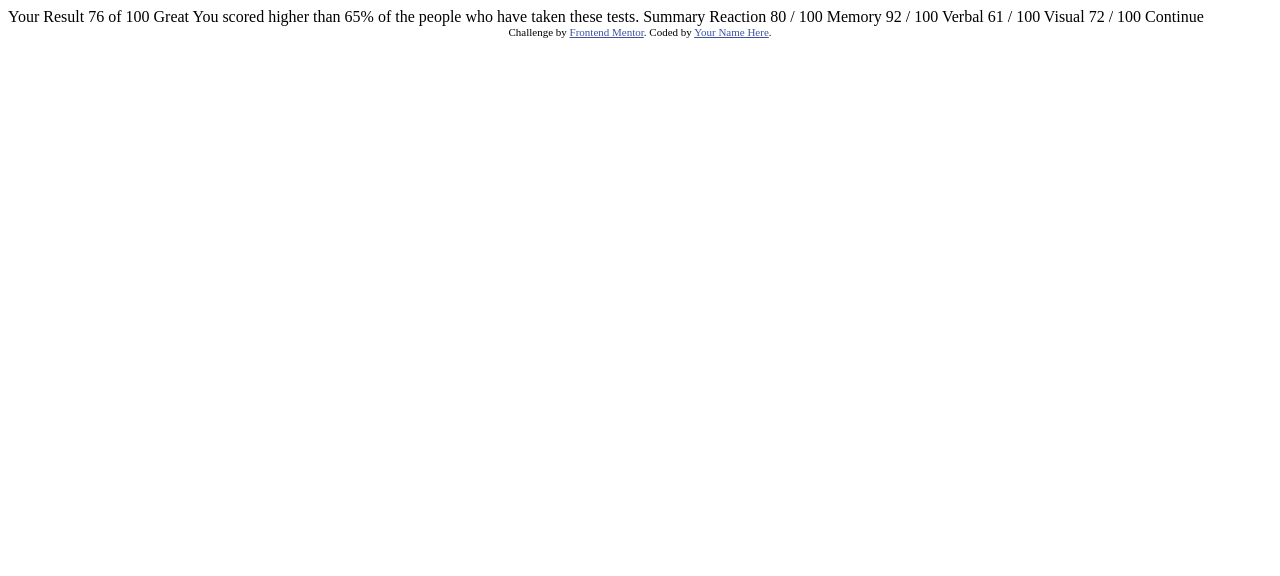
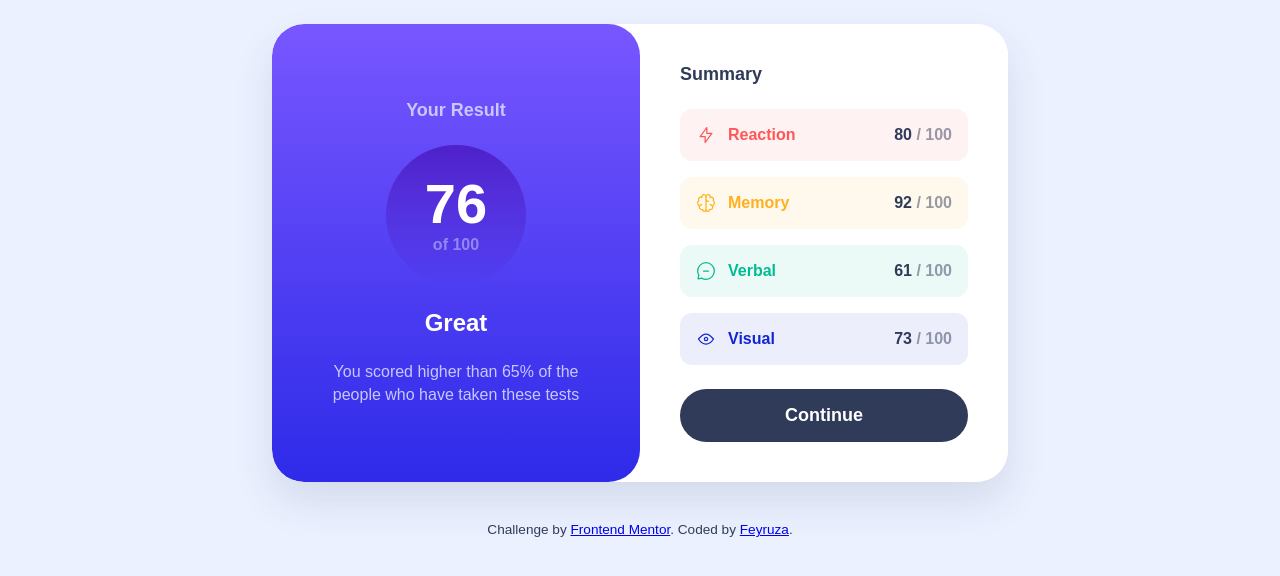
Before and after one commit to precious161/frontend_mentor_projects, a plain HTML site: page results-summary-component/index.html in a window 1280 px wide. Drawn offline with Linux system fonts and the light colour scheme.

Commit message:
complete the css

```diff
--- a/results-summary-component/index.html
+++ b/results-summary-component/index.html
@@ -1,47 +1,59 @@
 <!DOCTYPE html>
-<html lang="en">
+<bo lang="en">
 <head>
   <meta charset="UTF-8">
-  <meta name="viewport" content="width=device-width, initial-scale=1.0"> <!-- displays site properly based on user's device -->
-
-  <link rel="icon" type="image/png" sizes="32x32" href="./assets/images/favicon-32x32.png">
-
-  <title>Frontend Mentor | Results summary component</title>
-
-  <!-- Feel free to remove these styles or customise in your own stylesheet 👍 -->
-  <style>
-    .attribution { font-size: 0.6875rem; text-align: center; }
-    .attribution a { color: hsl(228, 45%, 44%); }
-  </style>
+  <meta name="viewport" content="width=device-width, initial-scale=1.0">
+  <link rel="preconnect" href="https://fonts.googleapis.com">
+  <link rel="preconnect" href="https://fonts.gstatic.com" crossorign>
+  <link rel="https://fonts.googleapis.com/css2?family=Hanken+Grotesk:wght@500;700;800&display=swap" rel="stylesheet">
+  <link rel="stylesheet" href="style.css">
+  <title>Results Summary</title>
 </head>
-<body>
-
-  Your Result
-  76
-  of 100
-
-  Great
-  You scored higher than 65% of the people who have taken these tests.
-
-  Summary
-
-  Reaction
-  80 / 100
-
-  Memory
-  92 / 100
-
-  Verbal
-  61 / 100
-
-  Visual
-  72 / 100
-
-  Continue
+  <main>
+    <article class="card">
+      <section class="results" aria-labelledby="results-heading">
+        <h1 id="results-heading" class="results__heading">Your Result</h1>
+        <div class="results__circle">
+          <p class="results__score">
+            <span class="results__score-value">76</span>
+            <span class="results__score-total">of 100</span>
+          </p>
+        </div>
+        <h2 class="results__title">Great</h2>
+        <p class="results__description">You scored higher than 65% of the people who have taken these tests</p>
+      </section>
+      <section class="summary" aria-labelledby="summary-heading">
+        <h2 id="summary-heading" class="summary__heading">Summary</h2>
+        <ul class="summary__lists">
+          <li class="summary__list summary__list--reaction">
+            <img class="list__icon" src="./assets/images/icon-reaction.svg" alt="" aria-hidden="true">
+            <span class="summary__name">Reaction</span>
+            <span class="summary__score"><strong>80</strong> / 100</span>
+          </li>
+          <li class="summary__list summary__list--memory">
+            <img class="list__icon" src="./assets/images/icon-memory.svg" alt="" aria-hidden="true">
+            <span class="summary__name">Memory</span>
+            <span class="summary__score"><strong>92</strong> / 100</span>
+          </li>
+          <li class="summary__list summary__list--verbal">
+            <img class="list__icon" src="./assets/images/icon-verbal.svg" alt="" aria-hidden="true">
+            <span class="summary__name">Verbal</span>
+            <span class="summary__score"><strong>61</strong> / 100</span>
+          </li>
+          <li class="summary__list summary__list--visual">
+            <img class="list__icon" src="./assets/images/icon-visual.svg" alt="" aria-hidden="true">
+            <span class="summary__name">Visual</span>
+            <span class="summary__score"><strong>73</strong> / 100</span>
+          </li>
+        </ul>
+        <button type="button" class="summary__button">Continue</button>
+      </section>
+    </article>
+  </main>
 
   <footer class="attribution">
-    Challenge by <a href="https://www.frontendmentor.io?ref=challenge">Frontend Mentor</a>.
-    Coded by <a href="#">Your Name Here</a>.
+    Challenge by <a href="https://www.frontendmentor.io?ref=challenge" target="_blank" rel="noopener noreferrer">Frontend Mentor</a>.
+    Coded by <a href="https://github.com/precious161">Feyruza</a>.
   </footer>
 </body>
 </html>
--- /dev/null
+++ b/results-summary-component/style.css
@@ -0,0 +1,232 @@
+:root {
+  /* Primary Colors */
+  --clr-light-red: hsl(0, 100%, 67%);
+  --clr-orangey-yellow: hsl(39, 100%, 56%);
+  --clr-green-teal: hsl(166, 100%, 37%);
+  --clr-cobalt-blue: hsl(234, 85%, 45%);
+
+  /* Gradients */
+  --grad-slate-blue: hsl(252, 100%, 67%);
+  --grad-royal-blue: hsl(241, 81%, 54%);
+  --grad-violet-circle: hsla(256, 72%, 46%, 1);
+  --grad-persian-circle: hsla(241, 72%, 46%, 0);
+
+  /* Neutrals */
+  --clr-white: hsl(0, 0%, 100%);
+  --clr-pale-blue: hsl(221, 100%, 96%);
+  --clr-light-lavender: hsl(241, 100%, 89%);
+  --clr-dark-gray-blue: hsl(224, 30%, 27%);
+
+  /* Typography */
+  --ff-base: 'Hanken Grotesk', sans-serif;
+}
+
+*, *::before, *::after {
+  box-sizing: border-box;
+}
+
+body {
+  display: flex;
+  flex-direction: column;
+  min-height: 100vh;
+  margin: 0;
+  font-family: var(--ff-base);
+  background-color: var(--clr-pale-blue);
+  color: var(--clr-dark-gray-blue);
+}
+
+main {
+  flex: 1;
+  display: flex;
+  align-items: center;
+  justify-content: center;
+}
+
+.card {
+  display: flex;
+  flex-direction: column;
+  width: 100%;
+  max-width: 46rem;
+  background-color: var(--clr-white);
+  overflow: hidden;
+}
+
+.results {
+  background: linear-gradient(to bottom, var(--grad-slate-blue), var(--grad-royal-blue));
+  color: var(--clr-light-lavender);
+  padding: 1.5rem 2.5rem 2.5rem;
+  display: flex;
+  flex-direction: column;
+  align-items: center;
+  justify-content: center;
+  text-align: center;
+  border-radius: 0 0 2rem 2rem;
+  gap: 1.5rem;
+}
+
+.results__heading {
+  font-size: 1.125rem;
+  font-weight: 700;
+  margin: 0;
+}
+
+.results__circle {
+  display: flex;
+  align-items: center;
+  justify-content: center;
+  border-radius: 50%;
+  width: 8.75rem;
+  height: 8.75rem;
+  background: linear-gradient(to bottom, var(--grad-violet-circle), var(--grad-persian-circle));
+}
+
+.results__score {
+  display: flex;
+  flex-direction: column;
+  align-items: center;
+  margin: 0;
+}
+
+.results__score-value {
+  font-size: 3.5rem;
+  font-weight: 800;
+  color: var(--clr-white);
+  line-height: 1;
+}
+
+.results__score-total {
+  font-size: 1rem;
+  font-weight: 700;
+  color: hsla(241, 100%, 89%, 0.55);
+  margin-top: 0.25rem;
+}
+
+.results__title {
+  font-size: 1.5rem;
+  font-weight: 700;
+  color: var(--clr-white);
+  margin: 0;
+}
+
+.results__description {
+  font-size: 1rem;
+  font-weight: 500;
+  color: var(--clr-light-lavender);
+  line-height: 1.4;
+  margin: 0;
+  max-width: 28ch;
+}
+
+.summary {
+  background-color: var(--clr-white);
+  padding: 1.5rem 2rem 2rem;
+  display: flex;
+  flex-direction: column;
+  gap: 1.5rem;
+}
+
+.summary__heading {
+  font-size: 1.125rem;
+  font-weight: 700;
+  margin: 0;
+}
+
+.summary__lists {
+  list-style: none;
+  padding: 0;
+  margin: 0;
+  display: flex;
+  flex-direction: column;
+  gap: 1rem;
+}
+
+.summary__list {
+  display: flex;
+  align-items: center;
+  gap: 0.75rem;
+  padding: 1rem;
+  border-radius: 0.75rem;
+  font-weight: 700;
+}
+
+.summary__list--reaction {
+  background-color: hsla(0, 100%, 67%, 0.08);
+  color: var(--clr-light-red);
+}
+
+.summary__list--memory {
+  background-color: hsla(39, 100%, 56%, 0.08);
+  color: var(--clr-orangey-yellow);
+}
+
+.summary__list--verbal {
+  background-color: hsla(166, 100%, 37%, 0.08);
+  color: var(--clr-green-teal);
+}
+
+.summary__list--visual {
+  background-color: hsla(234, 85%, 45%, 0.08);
+  color: var(--clr-cobalt-blue);
+}
+
+.summary__score {
+  margin-left: auto;
+  color: hsla(224, 30%, 27%, 0.5);
+}
+
+.summary__score strong {
+  color: var(--clr-dark-gray-blue);
+  font-weight: 800;
+}
+
+.summary__button {
+  width: 100%;
+  padding: 1rem;
+  border: none;
+  border-radius: 9999px;
+  background-color: var(--clr-dark-gray-blue);
+  color: var(--clr-white);
+  font-size: 1.125rem;
+  font-weight: 700;
+  font-family: inherit;
+  cursor: pointer;
+  margin-top: auto;
+}
+
+.summary__button:hover,
+.summary__button:focus-visible {
+  background: linear-gradient(to bottom, var(--grad-slate-blue), var(--grad-royal-blue));
+}
+
+.summary__button:focus-visible {
+  outline: 3px solid var(--clr-cobalt-blue);
+  outline-offset: 3px;
+}
+
+.attribution {
+  text-align: center;
+  font-size: 0.85rem;
+  padding: 1rem;
+}
+
+@media (min-width: 48rem) {
+  main {
+    padding: 1.5rem;
+  }
+
+  .card {
+    flex-direction: row;
+    border-radius: 2rem;
+    box-shadow: 0 20px 40px hsla(224, 30%, 27%, 0.12);
+  }
+
+  .results,
+  .summary {
+    flex: 1;
+    padding: 2.5rem;
+  }
+
+  .results {
+    border-radius: 2rem;
+  }
+}
```
Also changed, not shown: 1 other file.
